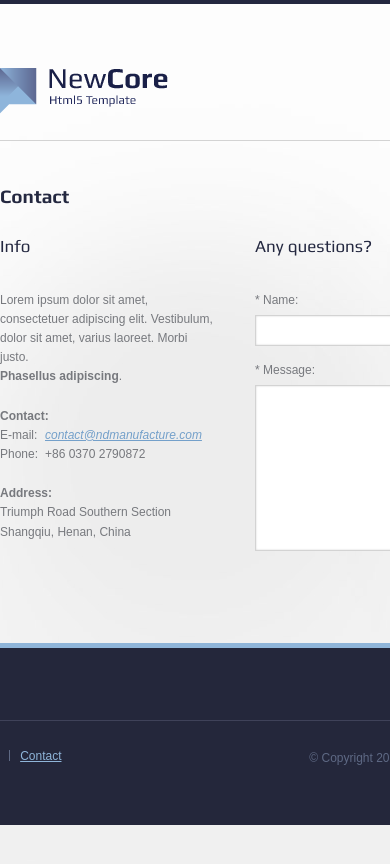
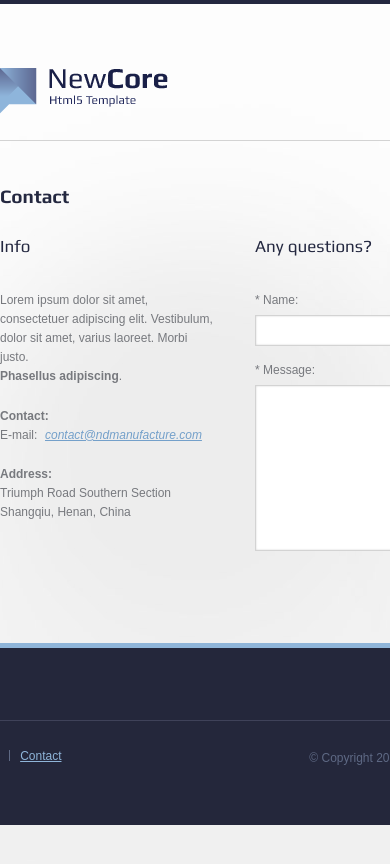
Before and after one commit to ndsrv/ndsrv.github.io, a plain HTML site: page contact.html in a window 390 px wide. Shown: the top 864 px of the page. Drawn offline with Linux system fonts and the light colour scheme.

Commit message:
Update contact.html:Remove Phone

```diff
--- a/contact.html
+++ b/contact.html
@@ -99,11 +99,6 @@
 					<dd><a href="mailto:contact@ndmanufacture.com">contact@ndmanufacture.com</a></dd>
 				</dl>
 
-				<dl>
-					<dt>Phone:</dt>
-					<dd>+86 0370 2790872</dd>
-				</dl>
-
 			</div>
 
 			<div class="contact-data">
```
